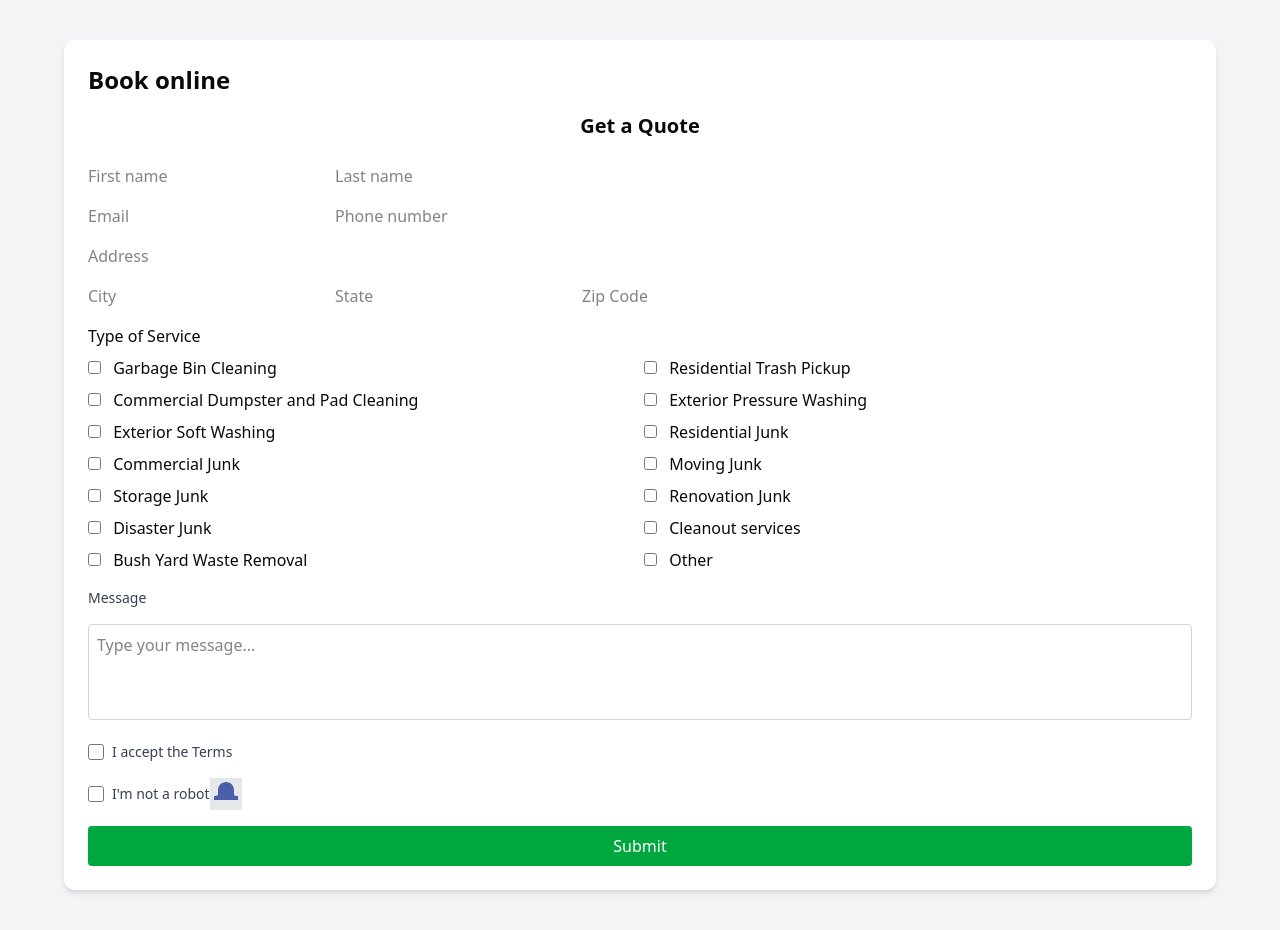
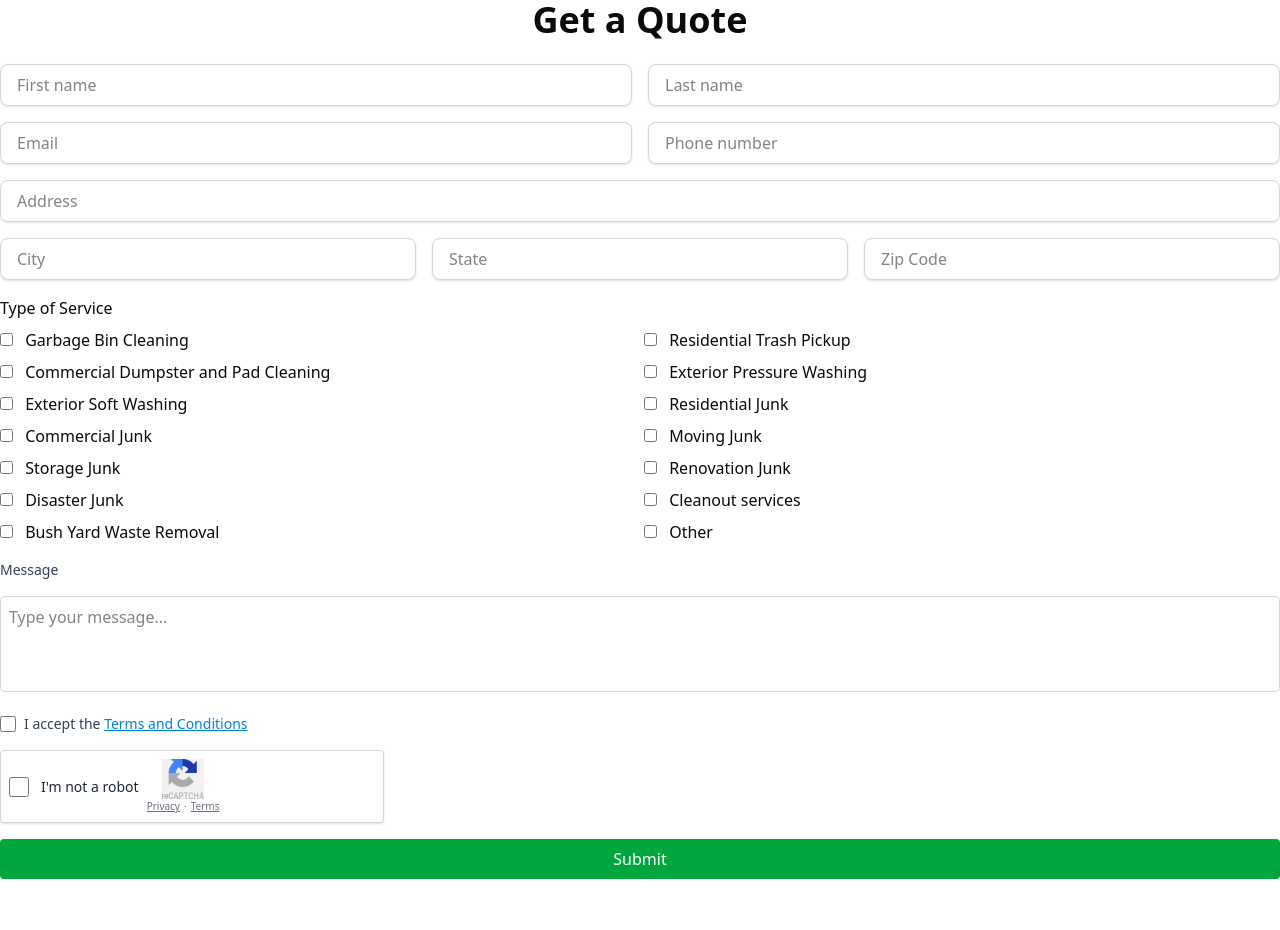
Before and after one commit to missesenam/Ecoclean, a React (Vite) app: page /booking in a window 1280 px wide. After the commit the page ends 879 px from the top, so only its background shows below. Built offline with nearby package versions, Linux system fonts and the light colour scheme.

Commit message:
my commit

```diff
--- a/src/App.jsx
+++ b/src/App.jsx
@@ -13,6 +13,7 @@ import Contact from "./pages/Contact";
 import Gallery from "./pages/Gallery";
 import Booking from "./components/Booking";
 import ServiceArea from "./components/ServicesComponent/ServiceArea";
+import TermsAndConditions from "./components/TermsAndConditions";
 
 const App = () => {
   const myRoute = createBrowserRouter(
@@ -29,6 +30,7 @@ const App = () => {
 
         <Route>
           <Route path="/booking" element={<Booking />} />
+          <Route path="/termsandconditions" element={<TermsAndConditions />} />
         </Route>
       </Route>
     )
--- a/src/components/AboutComponents/AboutSection.jsx
+++ b/src/components/AboutComponents/AboutSection.jsx
@@ -29,7 +29,7 @@ const AboutSection = () => {
           {/* Centered blue box */}
           <div className="relative z-10 flex items-center justify-center h-full text-white px-4 py-5">
             <div className="bg-sky-800 lg:max-w-5xl w-full rounded-xl text-center p-5">
-              <h2 className="text-2xl font-semibold">Our Mission</h2>
+              <h2 className="text-2xl font-semibold">About</h2>
               <p className="mt-4 text-lg">
                 At EcoClean Junk Removal, we are committed to providing
                 top-notch junk removal, cleaning, and hauling services with a
--- a/src/components/Booking.jsx
+++ b/src/components/Booking.jsx
@@ -1,4 +1,6 @@
 import React from "react";
+import { Link } from "react-router-dom";
+import captcha from "../assets/png-transparent-recaptcha-wordmark-hd-logo.png";
 
 const Booking = () => {
   const services = [
@@ -18,29 +20,52 @@ const Booking = () => {
     "Other",
   ];
 
-  const additionalServices = [];
+  const inputGroups = [
+    [
+      { type: "text", placeholder: "First name" },
+      { type: "text", placeholder: "Last name" },
+    ],
+    [
+      { type: "email", placeholder: "Email" },
+      { type: "tel", placeholder: "Phone number" },
+    ],
+    [{ type: "text", placeholder: "Address", fullWidth: true }],
+    [
+      { type: "text", placeholder: "City" },
+      { type: "text", placeholder: "State" },
+      { type: "text", placeholder: "Zip Code" },
+    ],
+  ];
+  const inputClass =
+    "w-full px-4 py-2 border border-gray-300 rounded-md shadow-sm focus:outline-none focus:ring-2 focus:ring-sky-300 focus:border-sky-300 transition";
 
   return (
-    <div className="min-h-screen px-4 py-10 bg-gray-100 flex justify-center items-center">
-      <div className="bg-white shadow-md rounded-lg p-6 w-full max-w-6xl flex flex-col md:flex-row gap-8">
+    <div className="bg-white flex flex-col md:flex-row">
       {/* Left: Form */}
       <div className="flex-1">
-          <h2 className="text-2xl font-semibold mb-4">Book online</h2>
-          <h3 className="text-xl font-bold mb-6 text-center">Get a Quote</h3>
+        {/* <h2 className="text-2xl font-semibold mb-4">Book online</h2> */}
+        <h3 className="text-2xl md:text-4xl  font-bold mb-6 text-center">
+          Get a Quote
+        </h3>
         <form className="space-y-4">
-            <div className="flex gap-4">
-              <input type="text" placeholder="First name" className="input" />
-              <input type="text" placeholder="Last name" className="input" />
+          <div className="space-y-4">
+            {inputGroups.map((group, i) => (
+              <div
+                key={i}
+                className={`flex gap-4 ${group[0].fullWidth ? "flex-col" : ""}`}
+              >
+                {group.map((input, j) => (
+                  <input
+                    key={j}
+                    type={input.type}
+                    placeholder={input.placeholder}
+                    className={
+                      input.fullWidth ? `${inputClass} w-full` : inputClass
+                    }
+                  />
+                ))}
               </div>
-            <div className="flex gap-4">
-              <input type="email" placeholder="Email" className="input" />
-              <input type="tel" placeholder="Phone number" className="input" />
-            </div>
-            <input type="text" placeholder="Address" className="input w-full" />
-            <div className="flex gap-4">
-              <input type="text" placeholder="City" className="input" />
-              <input type="text" placeholder="State" className="input" />
-              <input type="text" placeholder="Zip Code" className="input" />
+            ))}
           </div>
 
           <div>
@@ -82,32 +107,40 @@ const Booking = () => {
               className="mr-2 h-4 w-4 text-green-600 focus:ring-green-500 border-gray-300 rounded"
             />
             <label htmlFor="terms" className="text-sm text-gray-700">
-                I accept the Terms
+              I accept the{" "}
+              <Link to="/termsandconditions" className="underline text-sky-600">
+                Terms and Conditions
+              </Link>
             </label>
           </div>
 
-            <div className="flex items-center mb-4">
+          <div className="mb-4 max-w-sm ">
+            <div className="flex items-center space-x-2 bg-white border border-gray-300 rounded shadow-sm p-2">
+              {/* Left side: checkbox and label */}
+              <div className="flex items-center">
                 <input
                   type="checkbox"
                   id="captcha"
-                className="mr-2 h-4 w-4 text-green-600 focus:ring-green-500 border-gray-300 rounded"
+                  className="mr-3 h-5 w-5 text-green-600 border-gray-400 rounded"
                 />
-              <label htmlFor="captcha" className="text-sm text-gray-700">
+                <label
+                  htmlFor="captcha"
+                  className="text-sm text-gray-800 font-medium"
+                >
                   I'm not a robot
                 </label>
-              <svg
-                width="32"
-                height="32"
-                viewBox="0 0 32 32"
-                fill="none"
-                xmlns="http://www.w3.org/2000/svg"
-              >
-                <rect width="32" height="32" fill="#E5E7EB" />
-                <path
-                  d="M16 4C11.58 4 8 7.58 8 12V16C8 17.1 7.1 18 6 18H4V22H28V18H26C24.9 18 24 17.1 24 16V12C24 7.58 20.42 4 16 4ZM16 14C17.1 14 18 13.1 18 12C18 10.9 17.1 10 16 10C14.9 10 14 10.9 14 12C14 13.1 14.9 14 16 14Z"
-                  fill="#4B5EAA"
-                />
-              </svg>
+              </div>
+
+              {/* Right side: reCAPTCHA icon & text */}
+              <div className="flex flex-col items-center text-[10px] text-gray-500">
+                <img src={captcha} alt="" className="h-10" />
+                {/* <div>reCAPTCHA</div> */}
+                <div className="flex gap-1">
+                  <p className="underline">Privacy</p> ·
+                  <p className="underline">Terms</p>
+                </div>
+              </div>
+            </div>
           </div>
 
           <button
@@ -119,7 +152,6 @@ const Booking = () => {
         </form>
       </div>
     </div>
-    </div>
   );
 };
 
--- a/src/components/HomeComponents/HeroSection.jsx
+++ b/src/components/HomeComponents/HeroSection.jsx
@@ -1,14 +1,16 @@
-import React, { useState, useEffect } from "react";
+import React, { useState, useEffect, useRef } from "react";
 import { motion, AnimatePresence } from "framer-motion";
-import { Link } from "react-router-dom";
 
 import heroImage1 from "../../assets/picture10.jpg";
 import heroImage2 from "../../assets/picture11.jpg";
 import heroImage3 from "../../assets/picture12.jpg";
+import Booking from "../Booking";
 
 const HeroSection = () => {
   const images = [heroImage1, heroImage2, heroImage3];
   const [current, setCurrent] = useState(0);
+  const [isModalOpen, setIsModalOpen] = useState(false);
+  const modalRef = useRef();
 
   useEffect(() => {
     const interval = setInterval(() => {
@@ -18,30 +20,36 @@ const HeroSection = () => {
     return () => clearInterval(interval);
   }, [images.length]);
 
-  const buttons = [
-    {
-      label: "(815) 908-5729",
-      href: "tel:8159085729",
-      className: "bg-green-600 hover:bg-green-700 text-white",
-    },
+  const handleModalToggle = () => {
+    setIsModalOpen(!isModalOpen);
+  };
 
-    {
-      label: "Book Now",
-      // to: "/booking",
-      className: "bg-white hover:bg-gray-100 text-green-700",
-    },
-  ];
+  const handleOutsideClick = (e) => {
+    if (modalRef.current && !modalRef.current.contains(e.target)) {
+      setIsModalOpen(false);
+    }
+  };
+
+  useEffect(() => {
+    if (isModalOpen) {
+      document.addEventListener("mousedown", handleOutsideClick);
+    } else {
+      document.removeEventListener("mousedown", handleOutsideClick);
+    }
+
+    return () => {
+      document.removeEventListener("mousedown", handleOutsideClick);
+    };
+  }, [isModalOpen]);
 
   return (
-    <section className="relative -mt-[20px] h-[91vh] overflow-hidden ">
+    <section className="relative -mt-[20px] h-[91vh] overflow-hidden">
       <AnimatePresence mode="wait">
         <motion.div
           key={current}
           className="absolute inset-0 bg-cover bg-center"
           style={{ backgroundImage: `url(${images[current]})` }}
-          // initial={{ opacity: 0 }}
           animate={{ opacity: 1 }}
-          // exit={{ opacity: 0 }}
           transition={{ duration: 1 }}
         />
       </AnimatePresence>
@@ -57,27 +65,50 @@ const HeroSection = () => {
         </p>
 
         <div className="flex flex-col md:flex-row gap-4 mb-6">
-          {buttons.map((btn, index) =>
-            btn.label === "Book Now" ? (
-              <Link
-                key={index}
-                to="/booking"
-                className={`${btn.className} px-6 py-3 text-lg rounded-lg transition`}
-              >
-                {btn.label}
-              </Link>
-            ) : (
-              <a
-                key={index}
-                href={btn.href}
-                className={`${btn.className} px-6 py-3 text-lg rounded-lg transition`}
-              >
-                {btn.label}
-              </a>
-            )
-          )}
+          <a
+            href="tel:8159085729"
+            className="bg-green-600 hover:bg-green-700 text-white px-6 py-3 text-lg rounded-lg transition"
+          >
+            (815) 908-5729
+          </a>
+          <button
+            onClick={handleModalToggle}
+            className="bg-white hover:bg-gray-100 text-green-700 px-6 py-3 text-lg rounded-lg transition"
+          >
+            Book Now
+          </button>
         </div>
       </div>
+
+      {/* Modal */}
+      <AnimatePresence>
+        {isModalOpen && (
+          <motion.div
+            className="fixed inset-0 bg-black/60 flex items-center justify-center z-50"
+            initial={{ opacity: 0 }}
+            animate={{ opacity: 1 }}
+            exit={{ opacity: 0 }}
+          >
+            <motion.div
+              ref={modalRef}
+              className="bg-white rounded-xl p-8 h-[80vh] w-full max-w-6xl shadow-lg text-black overflow-auto"
+              initial={{ y: "-50%", opacity: 0 }}
+              animate={{ y: "0%", opacity: 1 }}
+              exit={{ y: "-50%", opacity: 0 }}
+            >
+              <div className="flex justify-end mt-4">
+                <button
+                  onClick={() => setIsModalOpen(false)}
+                  className="bg-green-600 text-white px-4 py-2 rounded hover:bg-green-700"
+                >
+                  Close
+                </button>
+              </div>
+              <Booking />
+            </motion.div>
+          </motion.div>
+        )}
+      </AnimatePresence>
     </section>
   );
 };
--- /dev/null
+++ b/src/components/TermsAndConditions.jsx
@@ -0,0 +1,154 @@
+import React from "react";
+
+const TermsAndConditions = () => {
+  return (
+    <div className="max-w-4xl mx-auto px-6 py-12 bg-white text-gray-800">
+      <h1 className="text-3xl font-bold mb-6">
+        EcoClean Junk Removal – Terms & Conditions
+      </h1>
+      <p className="text-sm text-gray-500 mb-8">Last Updated: April 29, 2025</p>
+
+      <ol className="space-y-6 list-decimal list-inside">
+        <li>
+          <strong>Service Agreement</strong>
+          <br />
+          By scheduling a service with EcoClean Junk Removal ("we," "us,"
+          "our"), you ("client," "customer") agree to the terms outlined below.
+          These terms govern all junk removal services provided by EcoClean Junk
+          Removal.
+        </li>
+
+        <li>
+          <strong>Pricing & Payment</strong>
+          <br />
+          Prices are based on volume—how much space your items occupy in our
+          truck (e.g., ¼, ½, ¾, or full load). Final pricing is confirmed
+          on-site after reviewing the items. Labor, loading, cleanup, and
+          haul-away are included in our standard rates. Payment is due upon
+          completion of service. We accept cash, credit/debit cards, and
+          electronic payments.
+        </li>
+
+        <li>
+          <strong>Cancellations & Rescheduling</strong>
+          <br />
+          Please provide at least 24 hours' notice for cancellations or
+          rescheduling. Cancellations made less than 24 hours in advance may be
+          subject to a cancellation fee.
+        </li>
+
+        <li>
+          <strong>Item Acceptance</strong>
+          <br />
+          We accept most non-hazardous materials, including furniture,
+          appliances, yard waste, and general junk.
+          <br />
+          We <span className="font-semibold">do not accept</span>:
+          <ul className="list-disc list-inside ml-4 mt-1">
+            <li>
+              Hazardous materials (e.g., paint, chemicals, oils, asbestos)
+            </li>
+            <li>Explosives or firearms</li>
+            <li>Biohazard waste</li>
+          </ul>
+          If we encounter prohibited items on-site, we reserve the right to
+          refuse removal.
+        </li>
+
+        <li>
+          <strong>Access & Safety</strong>
+          <br />
+          The client is responsible for providing safe and unobstructed access
+          to the items scheduled for removal. If access is restricted or unsafe,
+          EcoClean reserves the right to reschedule or cancel the service.
+        </li>
+
+        <li>
+          <strong>Donation & Recycling Policy</strong>
+          <br />
+          We are committed to environmentally responsible practices. Items
+          suitable for reuse are donated through our partnership with Sharing
+          Connections. Remaining materials are recycled or disposed of
+          responsibly.
+        </li>
+
+        <li>
+          <strong>Liability</strong>
+          <br />
+          EcoClean is fully insured. However, we are not liable for damage to
+          property resulting from unsafe conditions, pre-existing structural
+          issues, or improper client instructions. We do our best to handle all
+          items carefully but are not responsible for items damaged due to poor
+          condition or improper prior installation.
+        </li>
+
+        <li>
+          <strong>Customer Satisfaction</strong>
+          <br />
+          Your satisfaction matters to us. If there are any concerns or issues
+          with your service, please contact us within 48 hours of completion so
+          we can make it right.
+        </li>
+
+        <li>
+          <strong>Changes to Terms</strong>
+          <br />
+          EcoClean Junk Removal reserves the right to update these Terms &
+          Conditions at any time. Continued use of our services constitutes
+          agreement to the most recent version.
+        </li>
+      </ol>
+
+      <h2 className="text-2xl font-bold mt-10 mb-4">
+        Service Waiver and Liability Release
+      </h2>
+      <ol className="space-y-4 list-decimal list-inside">
+        <li>
+          I understand and acknowledge that the removal of items may involve
+          lifting, moving, and transporting heavy or bulky objects which carry
+          inherent risks including, but not limited to, damage to property or
+          personal injury.
+        </li>
+        <li>
+          I hereby release and hold harmless EcoClean Junk Removal, its owners,
+          employees, and contractors from any and all liability, claims,
+          demands, or causes of action that may arise from services provided,
+          except in cases of gross negligence or intentional misconduct.
+        </li>
+        <li>
+          I affirm that I am the owner of the property or have obtained full
+          permission from the property owner to authorize the removal of items
+          and grant access to EcoClean Junk Removal.
+        </li>
+        <li>
+          I agree to indemnify and defend EcoClean Junk Removal against any
+          claims or damages arising from false representations of ownership or
+          authority to dispose of the items.
+        </li>
+        <li>
+          I understand that while EcoClean will take reasonable care during
+          service, they are not liable for damage resulting from pre-existing
+          conditions, hidden obstacles, or customer instructions.
+        </li>
+        <li>
+          I accept full responsibility for disclosing any hazardous materials,
+          sharp objects, or other dangerous items prior to service.
+        </li>
+      </ol>
+
+      <p className="mt-8">
+        By signing below or agreeing to services electronically or verbally, I
+        confirm that I have read, understood, and agreed to this Service Waiver
+        and Liability Release.
+      </p>
+
+      <div className="mt-6 space-y-4">
+        <p>Client Name: ______________________________</p>
+        <p>Signature: _________________________________</p>
+        <p>Date: ______________________________________</p>
+      </div>
+    </div>
+  );
+};
+
+export default TermsAndConditions;
```
Also changed, not shown: src/assets/png-transparent-recaptcha-wordmark-hd-logo.png (added). Lines whose indentation alone changed are shown as unchanged.
